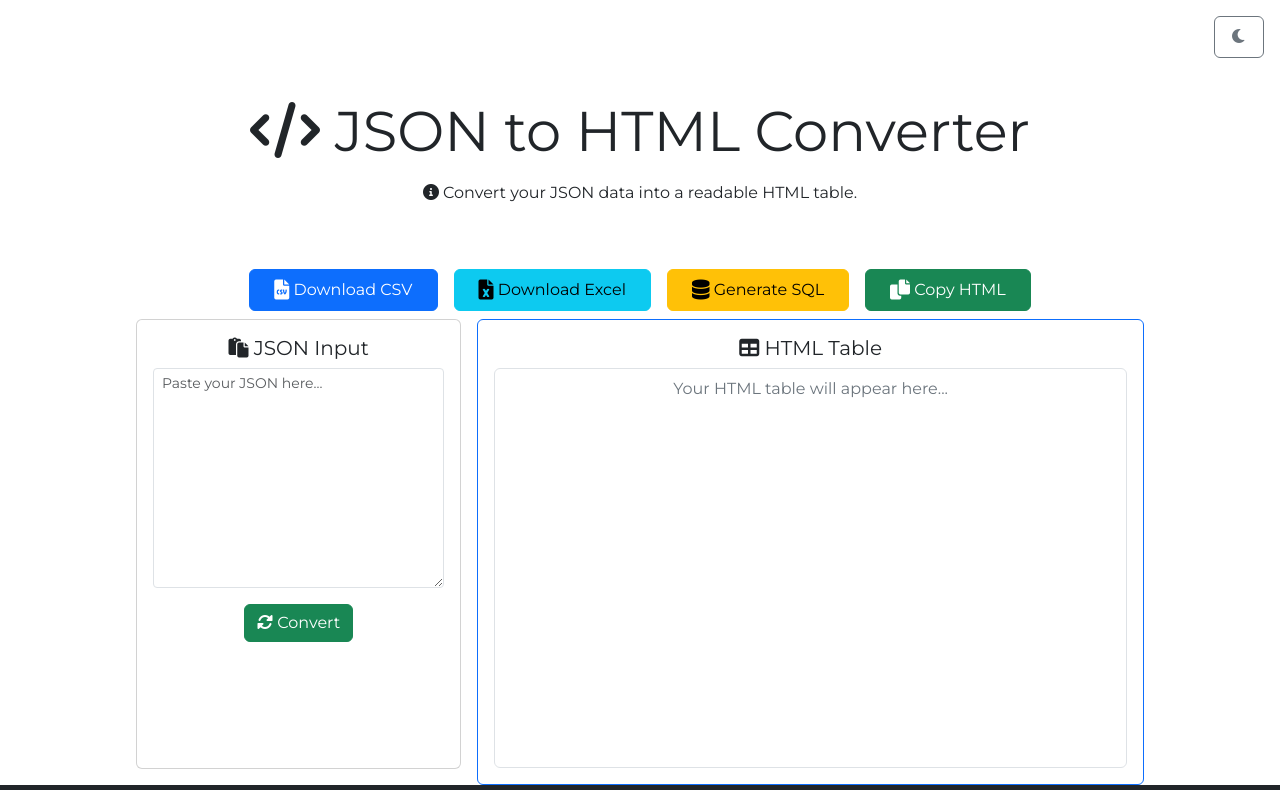
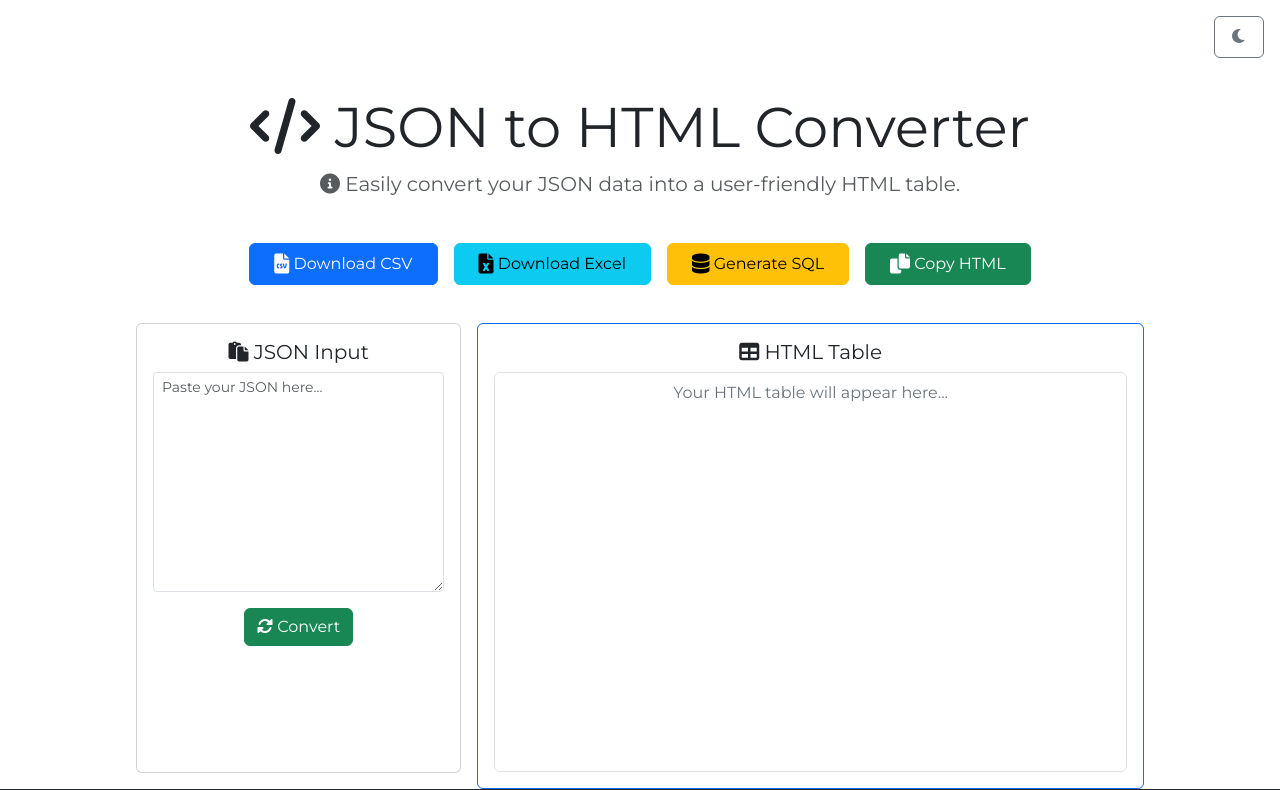
Before and after one commit to eriktaveras/json, a plain HTML site: page index.html in a window 1280 px wide. Shown: the top 790 px of the page. Drawn offline with nearby package versions, Linux system fonts and the light colour scheme; a script that the page names is missing.

Commit message:
Update header text and styles in index.html

```diff
--- a/index.html
+++ b/index.html
@@ -74,13 +74,13 @@
         </button>
     </div>
     <!-- Header -->
-    <header class="header text-center py-4">
-        <h1 class="mb-3 display-4"><i class="fas fa-code"></i> JSON to HTML Converter</h1>
-        <p id="headerText" class="text-sub"><i class="fas fa-info-circle"></i> Convert your JSON data into a readable HTML table.</p>
+    <header class="header text-center">
+        <h1 class="display-4"><i class="fas fa-code"></i> JSON to HTML Converter</h1>
+        <p id="headerText" class="lead text-muted"><i class="fas fa-info-circle"></i> Easily convert your JSON data into a user-friendly HTML table.</p>
     </header>
 
 <!-- Botones para exportar -->
-<div class="d-flex justify-content-center mt-3 flex-wrap">
+<div class="d-flex justify-content-center flex-wrap" style="    margin-bottom: 30px;">
     <button id="download_csv" class="btn btn-primary m-2 py-2 px-4">
         <i class="fas fa-file-csv fa-lg"></i> Download CSV
     </button>
```
